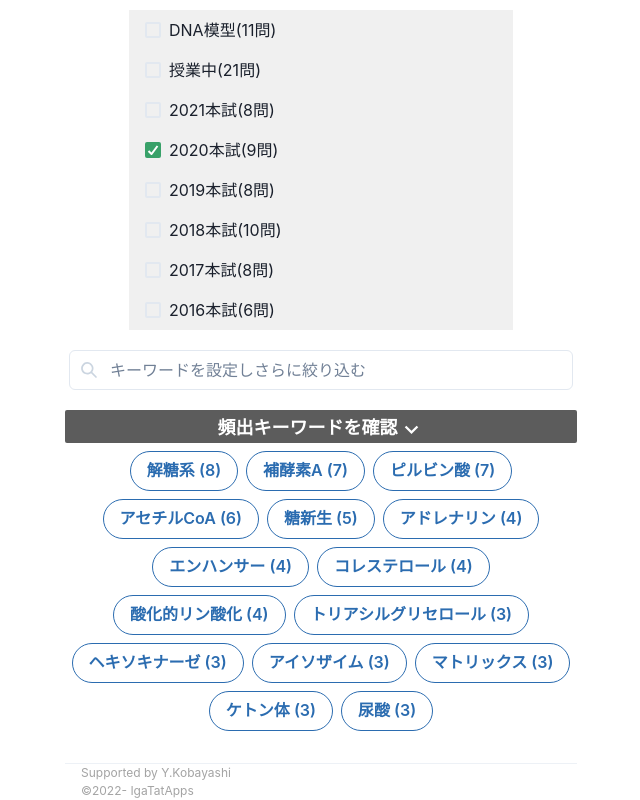
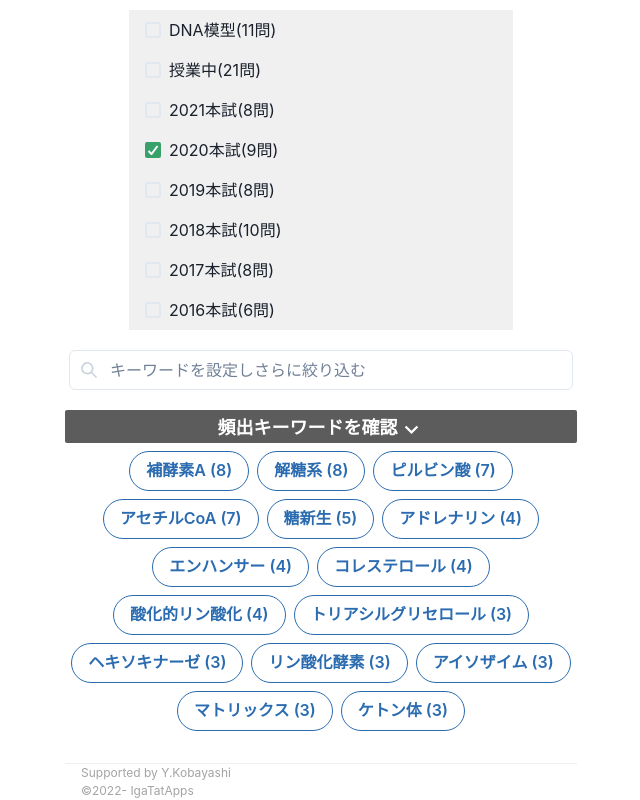
Before and after one commit to Hi09092002/Nahinata, a React (Create React App) app: page / in a window 1280 px wide. Shown: the part 627-1427 px from the top of the page, without its empty margins (319-959 px from the left). Built offline with nearby package versions, Linux system fonts and the light colour scheme.

Commit message:
added questions

```diff
--- a/src/useQuestionList.js
+++ b/src/useQuestionList.js
@@ -712,7 +712,7 @@ export const useQuestionList = () => {
           detailInfo: '5',
           questionImg: [],
           questionSentence:
-            '解答系のNAD＋について、⑴ 赤血球ではどのようにしてNADHに再生しているのか。⑵ これらの反応を継続して行うために必要な組織とどのような経路を辿るか。',
+            '解答系のNAD⁺について、⑴ 赤血球ではどのようにしてNADHに再生しているのか。⑵ これらの反応を継続して行うために必要な組織とどのような経路を辿るか。',
           choices: [],
           answerImg: [
             biochemistry2021_5_1,
@@ -900,7 +900,7 @@ export const useQuestionList = () => {
           choices: [],
           answerImg: [biochemistry2019_1_1, biochemistry2019_1_2],
           answer:
-            '（1）細胞障害性をもつ活性酸素種の一種である過酸化水素を消去する際に酸化されたグルタチオンを再還元する。（2）THFは、葉酸の活性型であり、一炭素単位の運搬体として機能し、メチオニン、プリンヌクレオチド、TMP の合成に関わるため、細胞分裂の盛んな組織に多く、細胞増殖や成長に必要な物質である。そのため、阻害剤を用いて、THF の生成を触媒するジヒドロ葉酸レダクターゼを阻害することで、がん細胞の増殖と成長を抑えることができるからである。 この際、正常細胞も標的となるが、がん細胞の方が増殖が速いため、より影響を受ける。(205字)',
+            '（1）細胞障害性をもつ活性酸素種の一種である過酸化水素を消去する際に酸化されたグルタチオンを再還元する。(49字)（2）THFは、葉酸の活性型であり、一炭素単位の運搬体として機能し、メチオニン、プリンヌクレオチド、TMP の合成に関わるため、細胞分裂の盛んな組織に多く、細胞増殖や成長に必要な物質である。そのため、阻害剤を用いて、THF の生成を触媒するジヒドロ葉酸レダクターゼを阻害することで、がん細胞の増殖と成長を抑えることができるからである。 この際、正常細胞も標的となるが、がん細胞の方が増殖が速いため、より影響を受ける。(205字)',
           commentary: '',
         },
         {
@@ -1138,7 +1138,8 @@ export const useQuestionList = () => {
           answerImg: [],
           answer:
             '（1）セカンドメッセンジャーという。 ホルモンや神経伝達物質などが、細胞表面の受容体に結合することで一連の反応を引き起こし、その結果として特異的な細胞応答が生じる。 この時、ホルモンや神経伝達物質と細胞への最終的な効果の間に介在する物質(セカンドメッセンジャー)が必要であるため。',
-          commentary: '',
+          commentary:
+            '水溶性ホルモンの受容体は細胞膜にある一方で、標的となるタンパク質は細胞質にある。この間を埋める細胞内シグナル伝達としての働きと、少ない刺激伝達でも増幅して十分な応答を誘導する働きの2点。',
         },
         {
           detailInfo: '3(2)',
@@ -1149,7 +1150,7 @@ export const useQuestionList = () => {
           answerImg: [],
           answer:
             '（2）タンパク質のリン酸化された残基を脱リン酸化する反応を触媒する酵素。',
-          commentary: '',
+          commentary: 'プロテインキナーゼの逆',
         },
         {
           detailInfo: '3(3)',
@@ -1159,7 +1160,7 @@ export const useQuestionList = () => {
           choices: [],
           answerImg: [],
           answer:
-            '（3）エネルギー源が過剰な時、細胞内 ATP 濃度が上昇し、TCA 回路はイソクエン酸からαケトグルタル酸への反応で阻害されるためにクエン酸が蓄積する。 これらのクエン酸は細胞質へ輸送された後、オキサロ酢酸とアセチル COA に分解される。 このように生成されたアセチル COA がカルボキシル化され、マロニル COA となる。 このようにして脂肪酸合成酵素の基質であるマロニル COA が得られる。',
+            '（3）エネルギー源が過剰な時、細胞内 ATP 濃度が上昇し、TCA 回路はイソクエン酸からαケトグルタル酸への反応で阻害されるためにクエン酸が蓄積する。 これらのクエン酸は細胞質へ輸送された後、オキサロ酢酸とアセチルCoAに分解される。 このように生成されたアセチルCoAがカルボキシル化され、マロニルCoAとなる。 このようにして脂肪酸合成酵素の基質であるマロニルCoAが得られる。',
           commentary: '',
         },
         {
```
Also changed, not shown: 7 other files (tests, documents, lock files or other folders).
